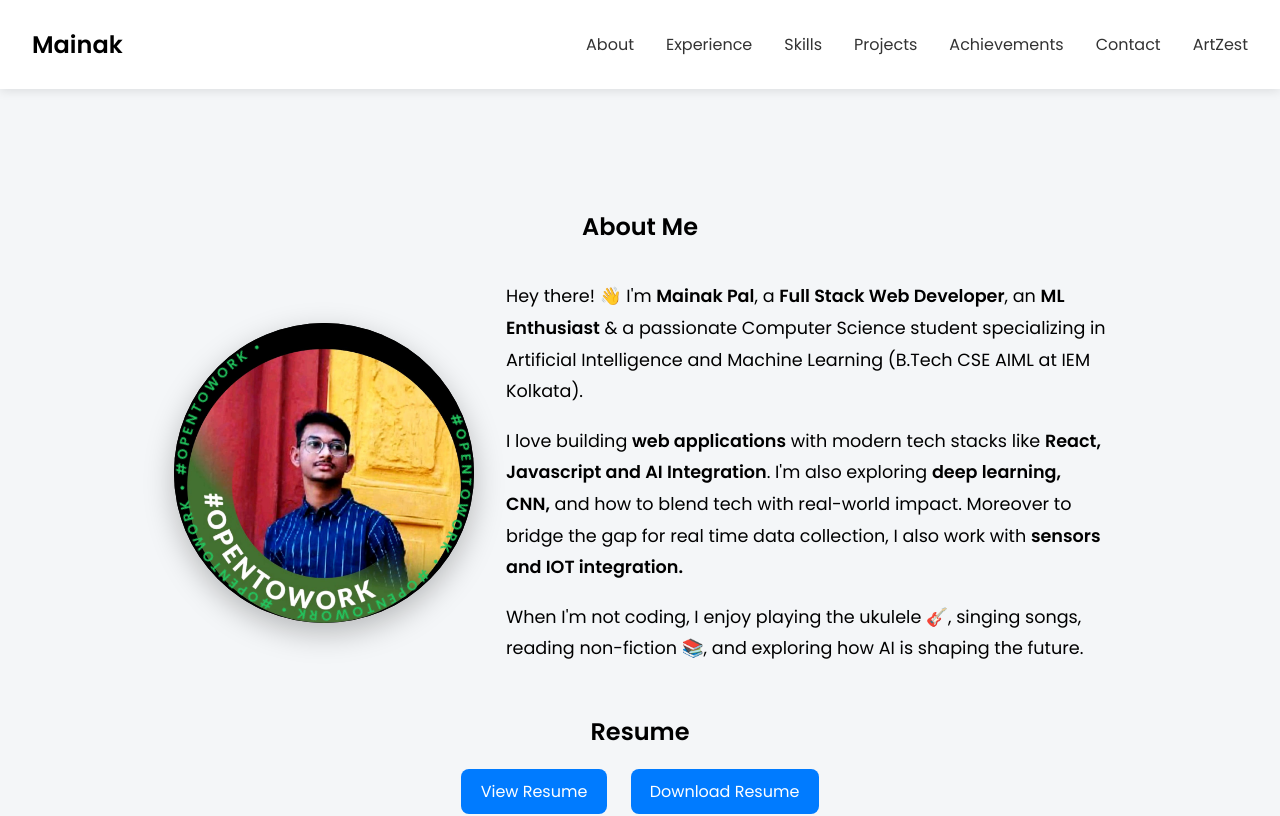
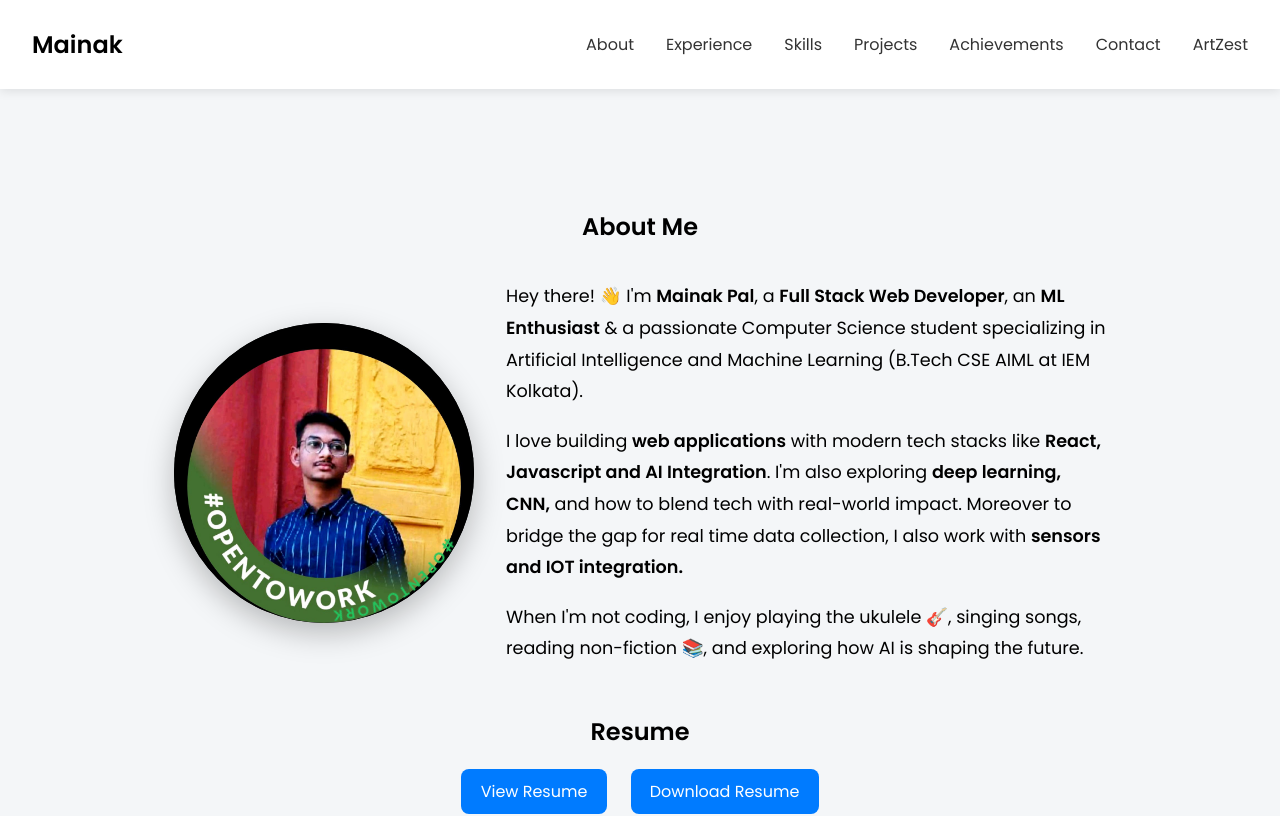
Before and after one commit to mainakpal4/My-Portfolio, a React (Create React App) app: page / in a window 1280 px wide. Shown: the top 816 px of the page. Built offline with nearby package versions, Linux system fonts and the light colour scheme.

Commit message:
Update profile picture OPENTOWORK animation with SVG masking so single text disappears over bottom image banner

```diff
--- a/src/components/About.css
+++ b/src/components/About.css
@@ -47,7 +47,7 @@
   height: 100%;
   pointer-events: none;
   border-radius: 50%;
-  animation: rotateCircle 16s linear infinite, fadePulse 8s ease-in-out infinite alternate;
+  animation: rotateCircle 12s linear infinite;
 }
 
 @keyframes rotateCircle {
@@ -56,24 +56,6 @@
   }
   to {
     transform: rotate(360deg);
-  }
-}
-
-@keyframes fadePulse {
-  0% {
-    opacity: 1;
-  }
-  45% {
-    opacity: 1;
-  }
-  50% {
-    opacity: 0.1;
-  }
-  55% {
-    opacity: 1;
-  }
-  100% {
-    opacity: 1;
   }
 }
 
--- a/src/components/About.js
+++ b/src/components/About.js
@@ -13,14 +13,27 @@ function About() {
             className="profile-pic"
           />
           <svg className="rotating-text-svg" viewBox="0 0 300 300">
-            <path
-              id="circlePath"
-              d="M 150, 150 m -138, 0 a 138,138 0 1,1 276,0 a 138,138 0 1,1 -276,0"
-              fill="none"
-            />
-            <text fill="#22c55e" fontWeight="bold" fontSize="13.5" letterSpacing="3">
+            <defs>
+              <path
+                id="circlePath"
+                d="M 150, 150 m -138, 0 a 138,138 0 1,1 276,0 a 138,138 0 1,1 -276,0"
+              />
+              <mask id="blackRegionMask">
+                {/* White area is visible */}
+                <circle cx="150" cy="150" r="150" fill="white" />
+                {/* Black rect masks out bottom region where green banner is embedded in photo */}
+                <rect x="0" y="205" width="300" height="95" fill="black" />
+              </mask>
+            </defs>
+            <text
+              fill="#22c55e"
+              fontWeight="bold"
+              fontSize="14.5"
+              letterSpacing="2.5"
+              mask="url(#blackRegionMask)"
+            >
               <textPath href="#circlePath" startOffset="0%">
-                #OPENTOWORK • #OPENTOWORK • #OPENTOWORK • #OPENTOWORK •
+                #OPENTOWORK
               </textPath>
             </text>
           </svg>
```
